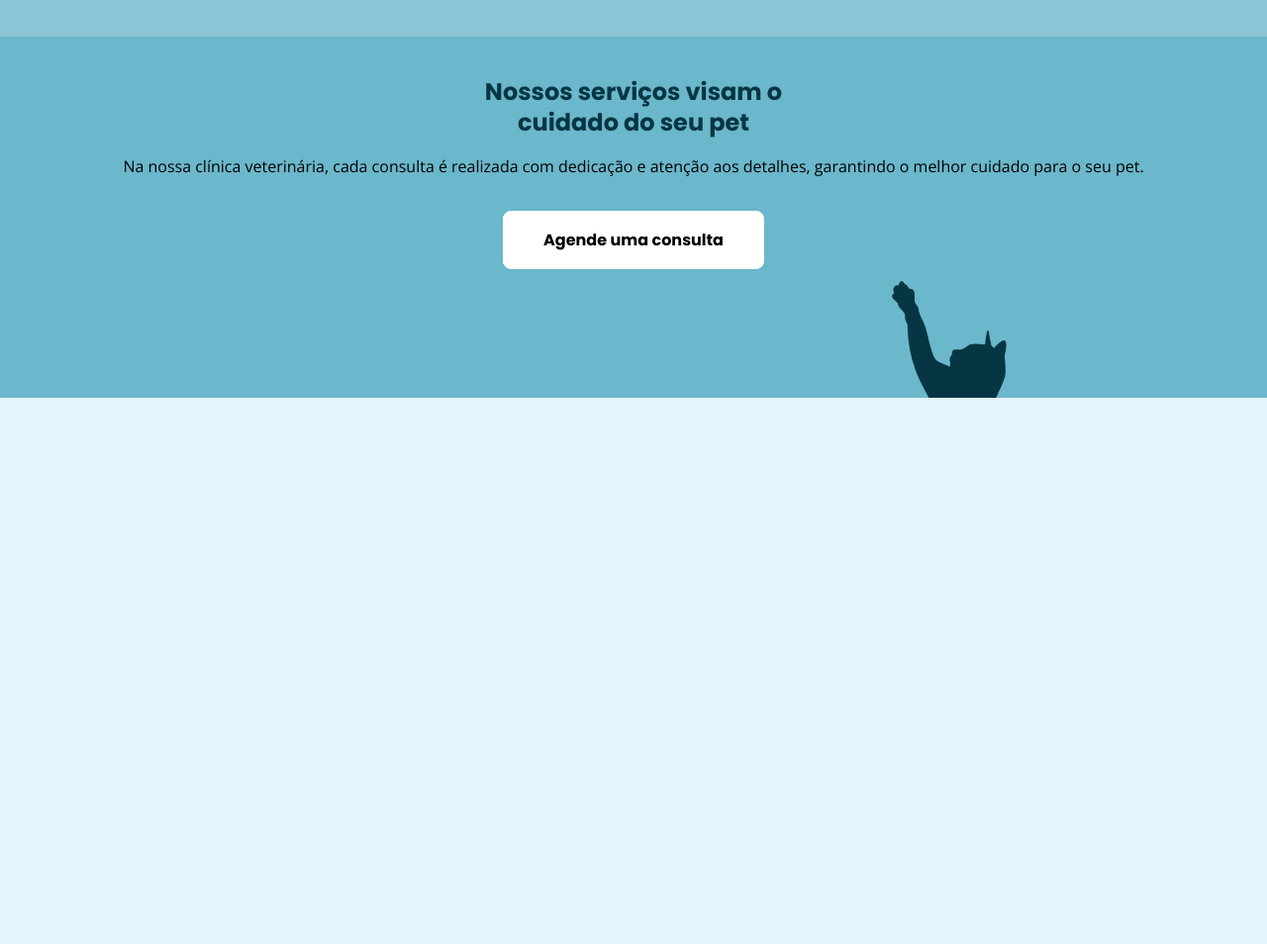
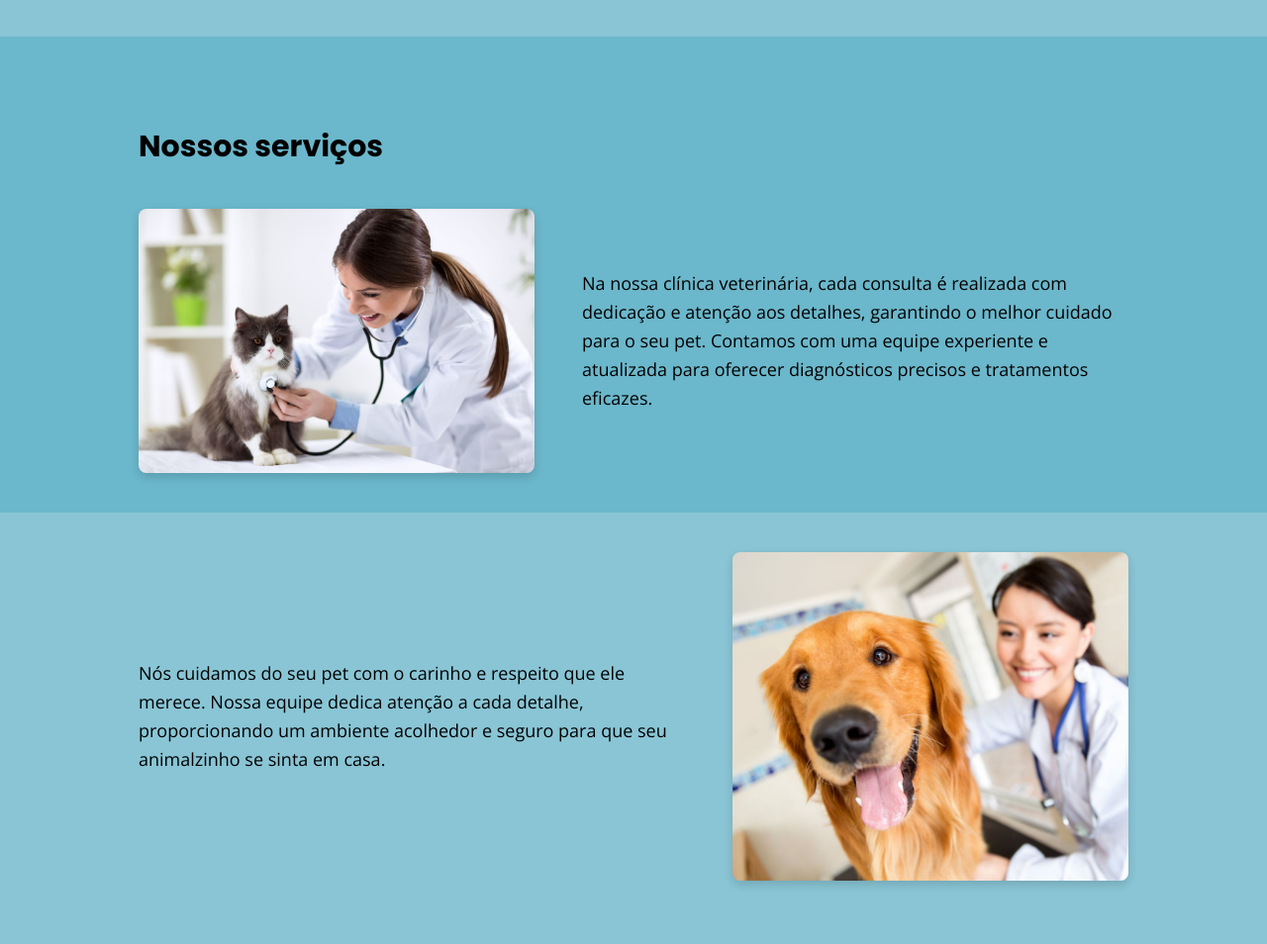
Before and after one commit to thiagoatsl/Pindorama-Pets, a plain HTML site: page index.html in a window 1280 px wide. Shown: the part 940-1894 px from the top of the page at 99% size. Before the commit the page ends 1342 px from the top, so only its background shows below. Drawn offline with nearby package versions, Linux system fonts and the light colour scheme.

Commit message:
feat: nossos serviços e ajustes finos

```diff
--- a/css/style.css
+++ b/css/style.css
@@ -44,11 +44,6 @@ ul {
 }
 
 
-.bg-pattern {
-    background-image: url(../images/fundo-animais.jpg);
-    background-repeat: repeat;
-    background-size: 150px;
-}
 
 /*
 ESTILOS DO HEADER (MOBILE)
@@ -189,7 +184,8 @@ ESTILOS DA SEÇÃO HERO (MOBILE)
 }
 
 .btn-primary:hover {
-    background-color: #0c4d60;
+    background-color: #7CCBE0;
+    color: #063643;
 }
 
 .hero {
@@ -198,7 +194,8 @@ ESTILOS DA SEÇÃO HERO (MOBILE)
     background-repeat: no-repeat;
     background-position: top center;
     background-size: 100% 85%;
-    margin-top: -60px; /* Ajuste este valor (ex: -70px) se precisar */
+    margin-top: -60px;
+    /* Ajuste este valor (ex: -70px) se precisar */
 
 }
 
@@ -387,13 +384,13 @@ SEÇÃO SERVIÇOS
     font-size: var(--size-detail);
     text-align: center;
     transition: background-color 0.3s ease;
-    border: 1px solid #ffffff;
     margin-top: 2rem;
 
 }
 
 .btn-secondary:hover {
-    background-color: #c9c7c7;
+    background-color: #063643;
+    color: #ffffff;
 }
 
 
@@ -405,6 +402,9 @@ SEÇÃO SERVIÇOS
     width: 170px;
 }
 
+.services-desktop-wrapper {
+    display: none;
+}
 
 /*
 ===============================
@@ -491,10 +491,12 @@ ESTILOS DESKTOP
         padding: 0.5rem;
         text-transform: none;
         font-size: var(--size-detail);
+        border-radius: 8px;      /* Adiciona bordas arredondadas */
+        transition: all 0.3s ease;
     }
 
     .nav-menu li a:hover {
-        background-color: transparent;
+        background-color: #cce9f1;;
         color: #0c4d60;
     }
 
@@ -522,11 +524,15 @@ ESTILOS DA SEÇÃO HERO
         background-color: #ffffff;
         border-radius: 4px;
         padding: 3rem 4rem 4rem 4rem;
-        max-width: 1000px; /* Limita a largura do card */
-        margin: 0 auto; /* Centraliza o card */
+        max-width: 1000px;
+        /* Limita a largura do card */
+        margin: 0 auto;
+        /* Centraliza o card */
 
-        position: relative; /* Para a imagem "vazar" */
-        overflow: visible; /* Permite a imagem "vazar" */
+        position: relative;
+        /* Para a imagem "vazar" */
+        overflow: visible;
+        /* Permite a imagem "vazar" */
         box-shadow: 0 4px 12px rgba(0, 0, 0, 0.1);
     }
 
@@ -534,45 +540,55 @@ ESTILOS DA SEÇÃO HERO
         order: 1;
         grid-column: 1;
         grid-row: 1;
-        align-self: end; /* Alinha texto ao final (em cima do botão) */
+        align-self: end;
+        /* Alinha texto ao final (em cima do botão) */
     }
 
     .hero-cta {
         order: 2;
         grid-column: 1;
         grid-row: 2;
-        margin-top: 1.2rem; /* Espaço entre título e botão */
-        align-self: start; /* Alinha botão ao início */
+        margin-top: 1.2rem;
+        /* Espaço entre título e botão */
+        align-self: start;
+        /* Alinha botão ao início */
         margin-bottom: 5rem;
     }
 
     .hero-visual {
         order: 3;
         grid-column: 2;
-        grid-row: 1 / 3; /* Imagem ocupa as duas "linhas" da grid */
+        grid-row: 1 / 3;
+        /* Imagem ocupa as duas "linhas" da grid */
         position: relative;
-        margin-bottom: -1rem; /* Puxa a imagem para baixo, "vazando" do card */
+        margin-bottom: -1rem;
+        /* Puxa a imagem para baixo, "vazando" do card */
 
         align-self: end;
     }
 
     .hero-title {
-        font-size: 30px; /* Fonte maior no desktop */
+        font-size: 30px;
+        /* Fonte maior no desktop */
         line-height: 1.4;
     }
 
     .desktop-title {
-        display: block; /* Mostra o título desktop */
+        display: block;
+        /* Mostra o título desktop */
     }
 
     .mobile-title {
-        display: none; /* Esconde o título mobile */
+        display: none;
+        /* Esconde o título mobile */
     }
 
     .hero-pets-img {
         width: 100%;
-        max-width: none; /* Remove o max-width do mobile */
-        position: relative; /* Para ficar sobre as linhas */
+        max-width: none;
+        /* Remove o max-width do mobile */
+        position: relative;
+        /* Para ficar sobre as linhas */
         z-index: 1;
         margin-bottom: 40px;
     }
@@ -580,9 +596,11 @@ ESTILOS DA SEÇÃO HERO
     .hero-decor-lines {
         display: block;
         position: absolute;
-        top: -4.5rem; /* Posição relativa ao container .hero-visual */
+        top: -4.5rem;
+        /* Posição relativa ao container .hero-visual */
         right: 0;
-        width: 150px; /* Ajuste o tamanho conforme necessário */
+        width: 150px;
+        /* Ajuste o tamanho conforme necessário */
         z-index: 0;
     }
 
@@ -690,4 +708,113 @@ SEÇÃO QUEM SOMOS (DESKTOP)
 
     }
 
+    /* SEÇÃO SERVIÇOS */
+
+
+
+    .services {
+        overflow: visible;
+        position: static;
+        margin: 0;
+        padding: 0;
+
+
     }
+
+    .services-mobile-content {
+        display: none;
+    }
+
+    .services-desktop-content {
+        display: block;
+        max-width: 1000px;
+        margin: 0 auto;
+    }
+
+    .services-list-title {
+        font-family: var(--font-main);
+        font-size: 30px;
+        margin-bottom: 2.5rem;
+        text-align: left;
+    }
+
+    .service-item {
+        display: flex;
+        align-items: center;
+        gap: 3rem;
+        margin-bottom: 2.5rem;
+    }
+
+    .service-item-img {
+        flex-basis: 40%;
+        flex-shrink: 0;
+    }
+
+    .service-item-text {
+        flex-basis: 60%;
+    }
+
+    .service-item.reverse .service-item-img {
+        order: 2;
+    }
+
+    .service-item.reverse .service-item-text {
+        order: 1;
+    }
+
+    .service-item-img img {
+
+        width: 100%;
+        display: block;
+        border-radius: 8px;
+        box-shadow: 0 4px 10px rgba(0, 0, 0, 0.15);
+        box-sizing: border-box;
+    }
+
+    .service-item-text p {
+
+        font-family: var(--font-secondary);
+        font-size: var(--size-body);
+        line-height: 1.6;
+        margin: 0;
+    }
+
+    .services-item {
+        background-color: #6BB7CB;
+    }
+
+    .services-desktop-wrapper {
+        display: block;
+    }
+
+    .services-desktop-content {
+        display: block;
+
+    }
+
+    .service-block {
+        padding: 2.5rem 2rem;
+        /* Adiciona espaçamento interno */
+    }
+
+    .service-block-1 {
+        background-color: #6bb7cb;
+        /* Cor 1 (que estava no .services) */
+        padding-top: 4rem;
+        /* Mais padding em cima pelo título */
+    }
+
+    .service-block-2 {
+        background-color: #89c5d5;
+        /* Cor 2 (que estava no .about) */
+        padding-bottom: 4rem;
+        /* Mais padding embaixo */
+    }
+
+    .service-item {
+        /* ... (suas regras de flex, gap, etc. continuam) ... */
+        margin-bottom: 0;
+        /* Remove o margin-bottom (era 2.5rem) */
+    }
+
+}
--- a/index.html
+++ b/index.html
@@ -91,7 +91,6 @@
         </section>
 
 
-        </section>
         <section class="about" id="sobre">
             <div class="about-container">
 
@@ -119,15 +118,15 @@
                 </div>
 
                 <div class="about-text-group">
-                    <p>Nossa clínica veterinária é comprometida com o cuidado e bem-estar de cada pet, com uma equipe dedicada e instalações modernas, buscamos garantir saúde e conforto em cada atendimento. <span class="about-text-desktop">Cuidamos do seu animalzinho como se fosse nosso!</span></p>
+                    <p>Nossa clínica veterinária é comprometida com o cuidado e bem-estar de cada pet, com uma equipe
+                        dedicada e instalações modernas, buscamos garantir saúde e conforto em cada atendimento. <span
+                            class="about-text-desktop">Cuidamos do seu animalzinho como se fosse nosso!</span></p>
                     <p class="about-tagline-mobile"><strong>Cuidamos do seu animalzinho com amor!</strong></p>
                 </div>
 
             </div>
         </section>
 
-
-        </section>
         <section class="services" id="servicos">
 
             <div class="services-mobile-content">
@@ -136,31 +135,45 @@
                         Nossos serviços visam o<br>cuidado do seu pet
                     </h2>
                     <p>
-                        Na nossa clínica veterinária, cada consulta é realizada com dedicação e atenção aos detalhes, garantindo o melhor cuidado para o seu pet.
+                        Na nossa clínica veterinária, cada consulta é realizada com dedicação e atenção aos detalhes,
+                        garantindo o melhor cuidado para o seu pet.
                     </p>
                     <a href="#contato" class="btn-secondary">Agende uma consulta</a>
                     <img src="images/banner-1-gato.svg" alt="Silhueta de um gato" class="services-intro-img">
                 </div>
             </div>
 
+            <div class="services-desktop-wrapper">
+                <div class="service-block service-block-1">
                     <div class="services-desktop-content">
                         <h2 class="services-list-title">Nossos serviços</h2>
-
                         <div class="service-item">
                             <div class="service-item-img">
                                 <img src="images/veterinaria-consulta.jpg" alt="Veterinária examinando um gato">
                             </div>
                             <div class="service-item-text">
-                        <p>Na nossa clínica veterinária, cada consulta é realizada com dedicação e atenção aos detalhes, para o seu pet. Contamos com uma equipe experiente e atualizada para oferecer diagnósticos precisos e tratamentos eficazes.</p>
+                                <p>Na nossa clínica veterinária, cada consulta é realizada com dedicação e atenção aos
+                                    detalhes, garantindo o melhor cuidado para o seu pet. Contamos com uma equipe
+                                    experiente e atualizada para oferecer diagnósticos precisos e tratamentos eficazes.
+                                </p>
+                            </div>
+                        </div>
                     </div>
                 </div>
 
+                <div class="service-block service-block-2">
+                    <div class="services-desktop-content">
                         <div class="service-item reverse">
                             <div class="service-item-img">
-                        <img src="images/veterinaria-cachorro.jpg" alt="Veterinária sorrindo ao lado de um Golden Retriever">
+                                <img src="images/veterinaria-cachorro.jpg"
+                                    alt="Veterinária sorrindo ao lado de um Golden Retriever">
                             </div>
                             <div class="service-item-text">
-                        <p>Nós cuidamos do seu pet com o carinho e respeito que ele merece. Nossa equipe dedica atenção a cada detalhe, proporcionando um ambiente acolhedor e seguro para que seu animalzinho se sinta em casa.</p>
+                                <p>Nós cuidamos do seu pet com o carinho e respeito que ele merece. Nossa equipe dedica
+                                    atenção a cada detalhe, proporcionando um ambiente acolhedor e seguro para que seu
+                                    animalzinho se sinta em casa.</p>
+                            </div>
+                        </div>
                     </div>
                 </div>
 
```
Lines whose indentation alone changed are shown as unchanged.
